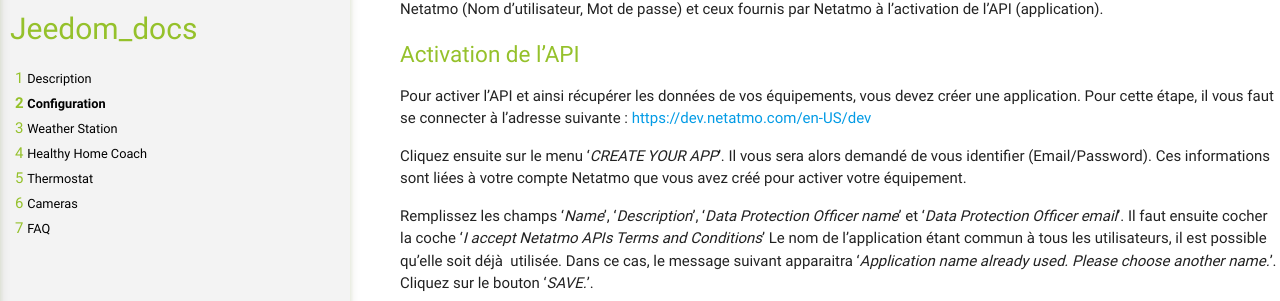
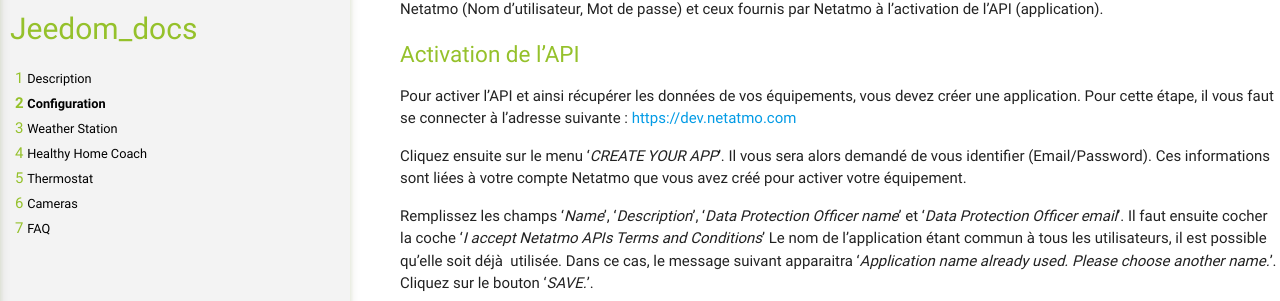
Before and after one commit to thanaus/jeedom_docs, a Jekyll site: the page built from plugins/netatmopro/fr_FR/index.md, in a window 1280 px wide and 900 px high, scrolled down 825 px. Shown: the part 151-452 px from the top of the window. Built offline with Jekyll 4.4.1, drawn with Linux system fonts in a browser that asks for light colours; our own code applies the rules of GitHub Pages for plain Markdown files; part of the change alters nothing that is shown.

Commit message:
Update index.md

```diff
--- a/plugins/netatmopro/fr_FR/index.md
+++ b/plugins/netatmopro/fr_FR/index.md
@@ -27,7 +27,7 @@ Une fois le plugin installé, il vous faut renseigner vos informations de connec
 ### Activation de l'API
 
 Pour activer l'API et ainsi récupérer les données de vos équipements, vous devez créer une application. Pour cette étape, il vous faut se connecter à l'adresse suivante :
-[https://dev.netatmo.com/en-US/dev](https://dev.netatmo.com/en-US/dev)
+[https://dev.netatmo.com](https://dev.netatmo.com)
 
 Cliquez ensuite sur le menu '_CREATE YOUR APP_'. Il vous sera alors demandé de vous identifier (Email/Password). Ces informations sont liées à votre compte Netatmo que vous avez créé pour activer votre équipement.
 
```
